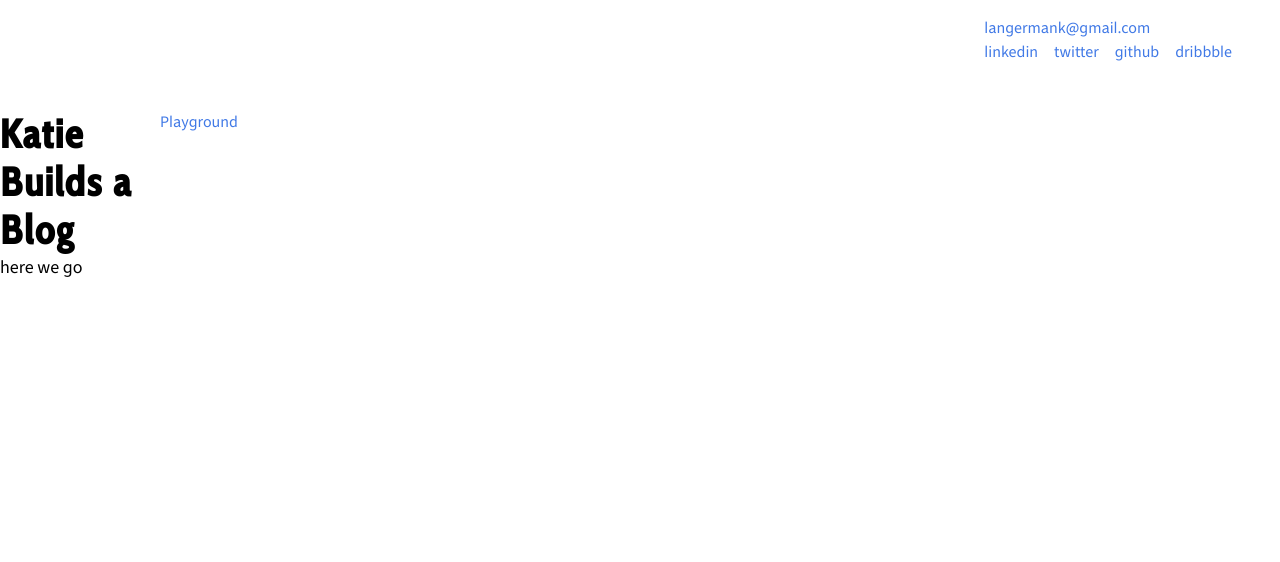
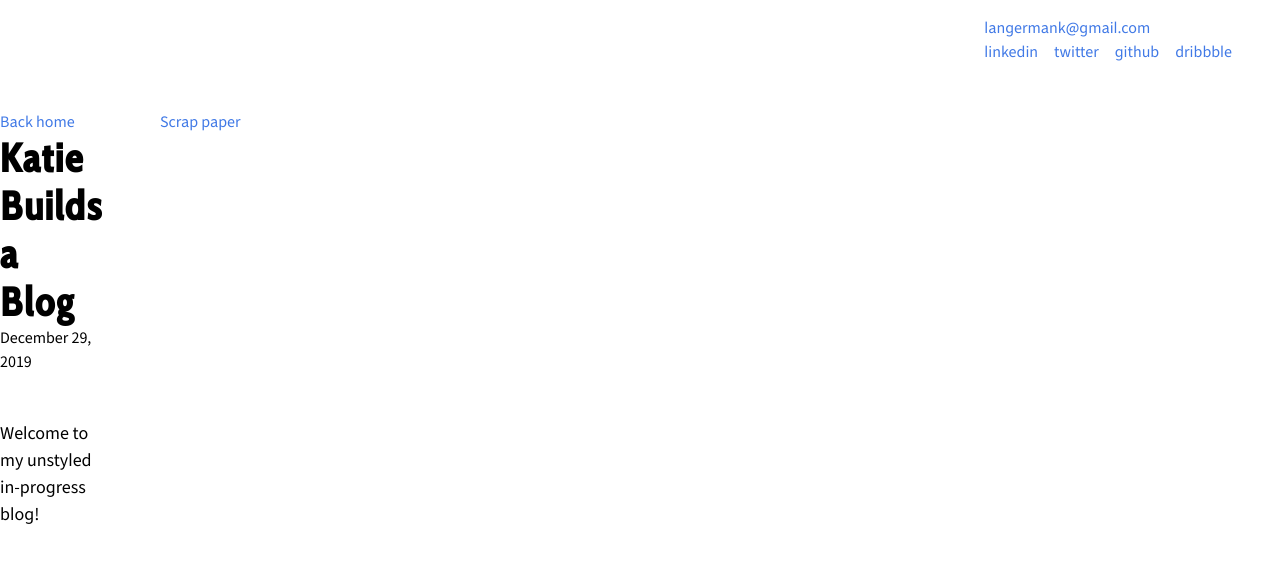
Before and after one commit to langermank/portfolio, a Gatsby site in the folder langermank/: page /blog/katie-builds-a-blog/ in a window 1280 px wide. Built offline with nearby package versions, Linux system fonts and the light colour scheme; Gatsby itself is replaced by a stand-in of ours.

Commit message:
format blog post

```diff
--- a/langermank/src/components/layout.js
+++ b/langermank/src/components/layout.js
@@ -23,7 +23,7 @@ const Layout = ({ children }) => {
       <main>{children}</main>
       <footer>
         <Link to="page-2" alt="my scrap paper">
-          Playground
+          Scrap paper
         </Link>
       </footer>
     </div>
--- a/langermank/src/components/posts-page-layout.js
+++ b/langermank/src/components/posts-page-layout.js
@@ -1,13 +1,22 @@
 import React from "react"
-import { graphql } from "gatsby"
+import { Link, graphql } from "gatsby"
 import { MDXRenderer } from "gatsby-plugin-mdx"
 import Layout from "./layout"
+import styles from "../styles/post.module.scss"
 
 export default function PageTemplate({ data: { mdx } }) {
   return (
     <Layout>
-      <h1>{mdx.frontmatter.title}</h1>
-      <MDXRenderer>{mdx.body}</MDXRenderer>
+      <Link to="/">Back home</Link>
+      <article className={styles.postWrap}>
+	  	<div className={styles.postHeader}>
+		  <h1>{mdx.frontmatter.title}</h1>
+          <time>{mdx.frontmatter.date}</time>
+		</div>
+        <div className={styles.postContent}>
+          <MDXRenderer>{mdx.body}</MDXRenderer>
+        </div>
+      </article>
     </Layout>
   )
 }
@@ -19,6 +28,7 @@ export const pageQuery = graphql`
       body
       frontmatter {
         title
+        date(formatString: "MMMM DD, YYYY")
       }
     }
   }
--- a/langermank/src/posts/katie-builds-a-blog.mdx
+++ b/langermank/src/posts/katie-builds-a-blog.mdx
@@ -4,4 +4,4 @@ date: "2019-12-29"
 path: /simple-gatsby-blog/
 ---
 
-here we go
+Welcome to my unstyled in-progress blog!
--- /dev/null
+++ b/langermank/src/styles/post.module.scss
@@ -0,0 +1,19 @@
+@import "variables";
+@import "mixins";
+
+.postWrap {
+  display: grid;
+  grid-template-columns: [main-start] auto [main-end];
+  grid-gap: 30px;
+}
+
+.postContent, .postHeader {
+  grid-column: main/main;
+}
+
+@media only screen and (min-width: $desktop) {
+	.postWrap {
+        display: grid;
+        grid-template-columns: [main-start] 4fr [main-end] 1.5fr;
+      }
+}
--- a/langermank/static/fonts/fonts.css
+++ b/langermank/static/fonts/fonts.css
@@ -20,6 +20,7 @@
     font-weight: 200 900;
     font-style: normal;
     font-stretch: normal;
+    font-display: swap;
     src: url('WOFF2/VAR/SourceSansVariable-Roman.ttf.woff2') format('woff2'),
          url('WOFF/VAR/SourceSansVariable-Roman.ttf.woff') format('woff'),
          url('VAR/SourceSansVariable-Roman.ttf') format('truetype');
@@ -30,6 +31,7 @@
     font-weight: 200 900;
     font-style: italic;
     font-stretch: normal;
+    font-display: swap;
     src: url('WOFF2/VAR/SourceSansVariable-Italic.ttf.woff2') format('woff2'),
          url('WOFF/VAR/SourceSansVariable-Italic.ttf.woff') format('woff'),
          url('VAR/SourceSansVariable-Italic.ttf') format('truetype');
```
